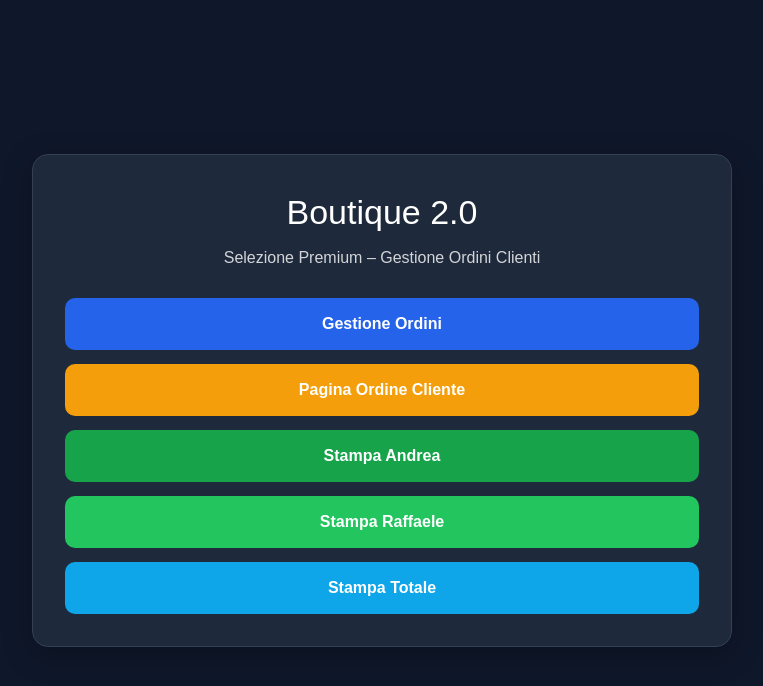
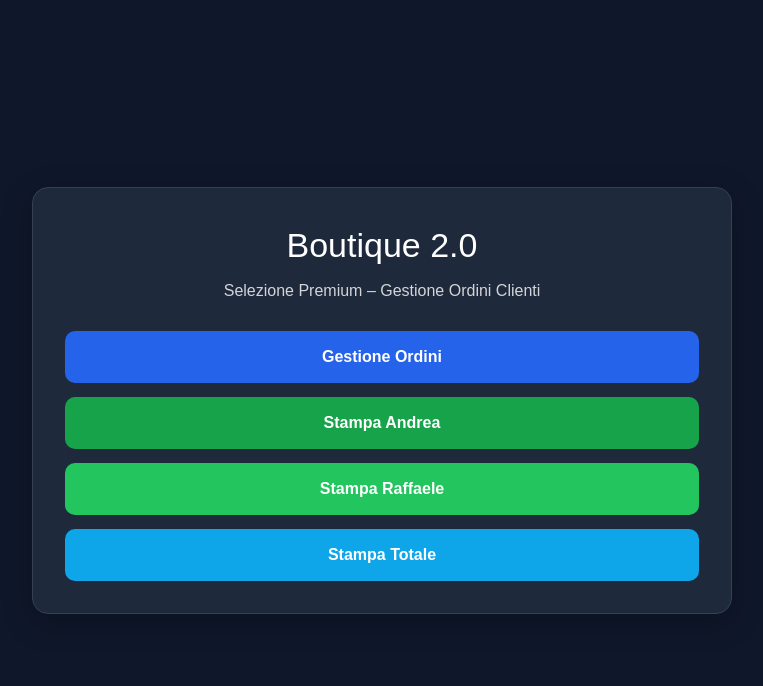
Before and after one commit to Boutique20/Ordini-boutique-2.0, a Next.js app: page / in a window 1280 px wide. Shown: the top 686 px of the page, without its empty margins (258-1021 px from the left). Built offline with nearby package versions, Linux system fonts and the light colour scheme.

Commit message:
rimosso bottone cliente

```diff
--- a/app/page.js
+++ b/app/page.js
@@ -42,14 +42,6 @@ export default function HomePage() {
             Gestione Ordini
           </a>
 
-          {/* CLIENTE */}
-          <a
-            href="/ordine/4-gatti"
-            style={btn("#f59e0b")}
-          >
-            Pagina Ordine Cliente
-          </a>
-
           {/* STAMPE */}
           <a
             href="/stampa/andrea"
@@ -78,7 +70,7 @@ export default function HomePage() {
   );
 }
 
-/* FUNZIONE PER BOTTONI (PULIZIA CODICE) */
+/* FUNZIONE PER BOTTONI */
 function btn(color) {
   return {
     backgroundColor: color,
```
